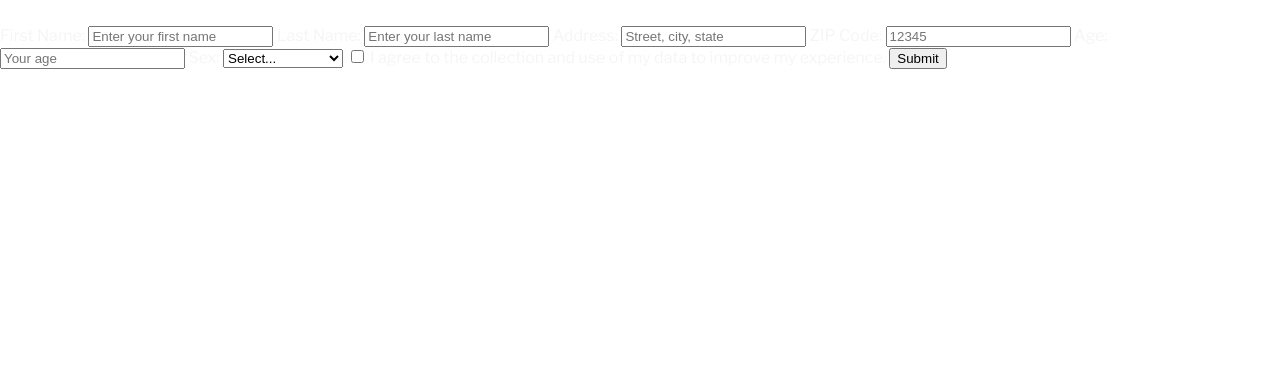
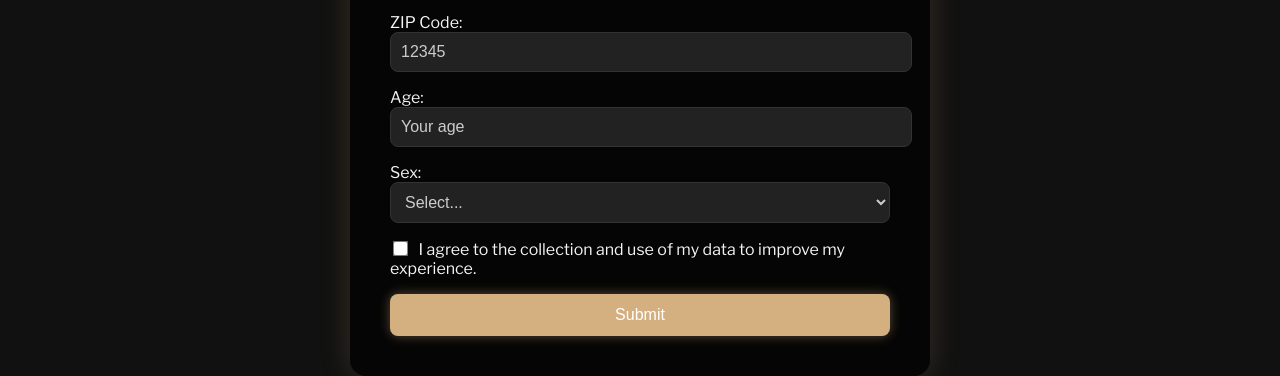
Before and after one commit to Antdamus/OG-Jewelry, a plain HTML site: page form.html in a window 1280 px wide. Shown: the part 454-830 px from the top of the page. Before the commit the page ends 800 px from the top, so only its background shows below. Drawn offline with nearby package versions, Linux system fonts and the light colour scheme.

Commit message:
Update style.css

```diff
--- a/style.css
+++ b/style.css
@@ -10,19 +10,19 @@ body {
   align-items: center;
   transition: background-color 0.3s ease, color 0.3s ease;
   overflow: hidden;
+  background-color: #111;
 }
 
-/* === FULLSCREEN HERO IMAGE === */
 body.hero-bg {
   background-image: url("images/hero-bg.jpg");
   background-size: cover;
   background-position: center;
   background-repeat: no-repeat;
   background-attachment: fixed;
-  background-color: #111;
 }
 
-body.hero-bg::before {
+body.hero-bg::before,
+body.form-bg::before {
   content: "";
   position: fixed;
   inset: 0;
@@ -30,7 +30,14 @@ body.hero-bg::before {
   z-index: 0;
 }
 
-/* === DARK MODE TOGGLE === */
+body.form-bg {
+  background-image: url("images/decor-top.jpg");
+  background-size: cover;
+  background-position: center;
+  background-repeat: no-repeat;
+  background-attachment: fixed;
+}
+
 .dark-toggle {
   position: absolute;
   top: 20px;
@@ -43,7 +50,7 @@ body.hero-bg::before {
   z-index: 1000;
 }
 
-/* === OVERLAY CONTAINER === */
+/* === WELCOME OVERLAY === */
 .welcome-overlay {
   position: relative;
   z-index: 1;
@@ -54,6 +61,61 @@ body.hero-bg::before {
   border-radius: 16px;
   background-color: rgba(0, 0, 0, 0.35);
   box-shadow: 0 0 40px rgba(212, 175, 127, 0.15);
+}
+
+/* === FORM CONTAINER === */
+.form-container {
+  position: relative;
+  z-index: 1;
+  padding: 40px;
+  max-width: 500px;
+  width: 90%;
+  background-color: rgba(0, 0, 0, 0.7);
+  border-radius: 16px;
+  text-align: center;
+  box-shadow: 0 0 30px rgba(212, 175, 127, 0.2);
+}
+
+form {
+  display: flex;
+  flex-direction: column;
+  gap: 16px;
+  text-align: left;
+}
+
+label {
+  font-weight: 500;
+  color: #f5f5f5;
+  display: block;
+}
+
+input[type="text"],
+input[type="number"],
+select {
+  padding: 10px;
+  border-radius: 8px;
+  border: 1px solid #333;
+  font-size: 16px;
+  width: 100%;
+  background-color: #222;
+  color: #f1f1f1;
+}
+
+input::placeholder,
+select {
+  color: #ccc;
+}
+
+input:focus,
+select:focus {
+  border-color: #d4af7f;
+  outline: none;
+  box-shadow: 0 0 8px rgba(212, 175, 127, 0.5);
+}
+
+input[type="checkbox"] {
+  margin-right: 8px;
+  transform: scale(1.2);
 }
 
 /* === LOGO === */
@@ -73,8 +135,9 @@ body.hero-bg::before {
   text-shadow: 0 0 4px rgba(212, 175, 127, 0.3);
 }
 
-/* === BUTTON === */
-.enter-button {
+/* === BUTTONS === */
+.enter-button,
+button[type="submit"] {
   display: inline-block;
   padding: 12px 24px;
   font-size: 16px;
@@ -89,7 +152,8 @@ body.hero-bg::before {
   box-shadow: 0 0 12px rgba(212, 175, 127, 0.4);
 }
 
-.enter-button:hover {
+.enter-button:hover,
+button[type="submit"]:hover {
   background-color: #b98d54;
   box-shadow: 0 0 20px rgba(212, 175, 127, 0.6), 0 0 10px rgba(212, 175, 127, 0.4);
 }
@@ -108,9 +172,14 @@ body.hero-bg::before {
   }
 }
 
-.fade-delay-1 {
-  animation-delay: 0.3s;
-}
+.fade-delay-1 { animation-delay: 0.1s; }
+.fade-delay-2 { animation-delay: 0.2s; }
+.fade-delay-3 { animation-delay: 0.3s; }
+.fade-delay-4 { animation-delay: 0.4s; }
+.fade-delay-5 { animation-delay: 0.5s; }
+.fade-delay-6 { animation-delay: 0.6s; }
+.fade-delay-7 { animation-delay: 0.7s; }
+.fade-delay-8 { animation-delay: 0.8s; }
 
 /* === RESPONSIVE === */
 @media (max-width: 768px) {
@@ -122,7 +191,8 @@ body.hero-bg::before {
     font-size: 18px;
   }
 
-  .enter-button {
+  .enter-button,
+  button[type="submit"] {
     font-size: 15px;
   }
 }
```
